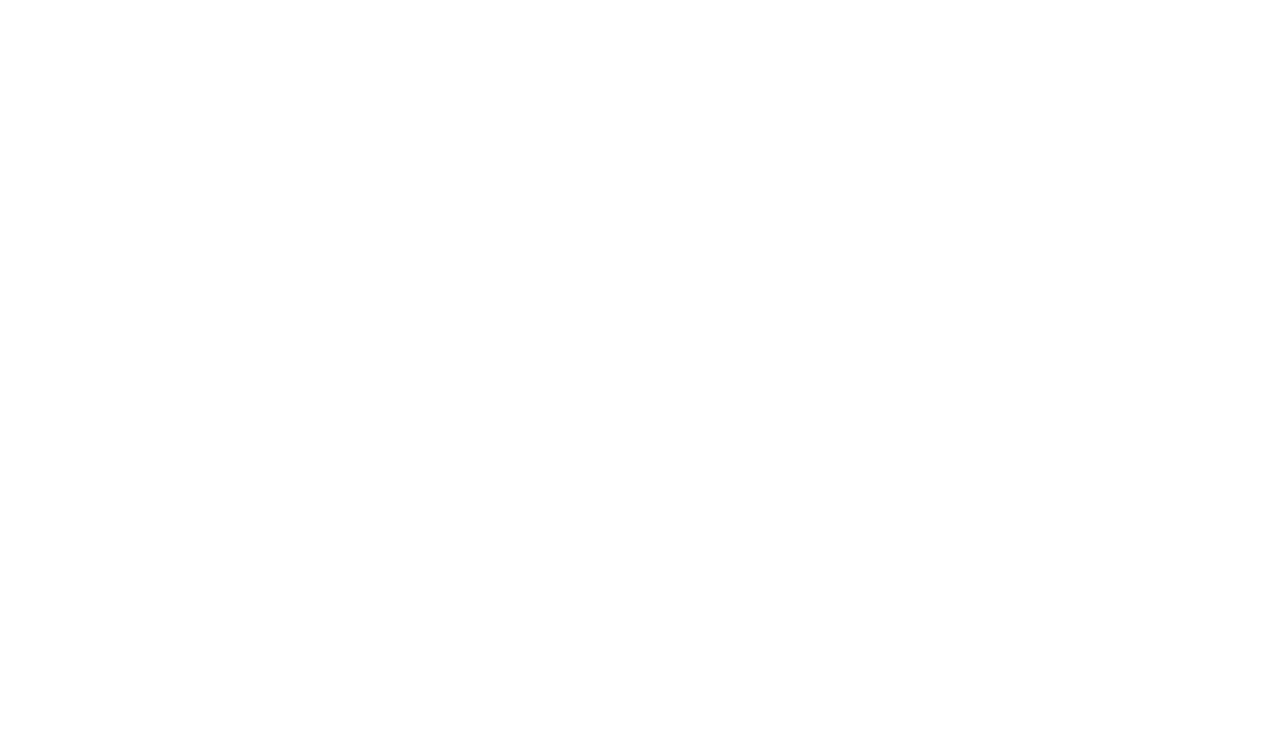
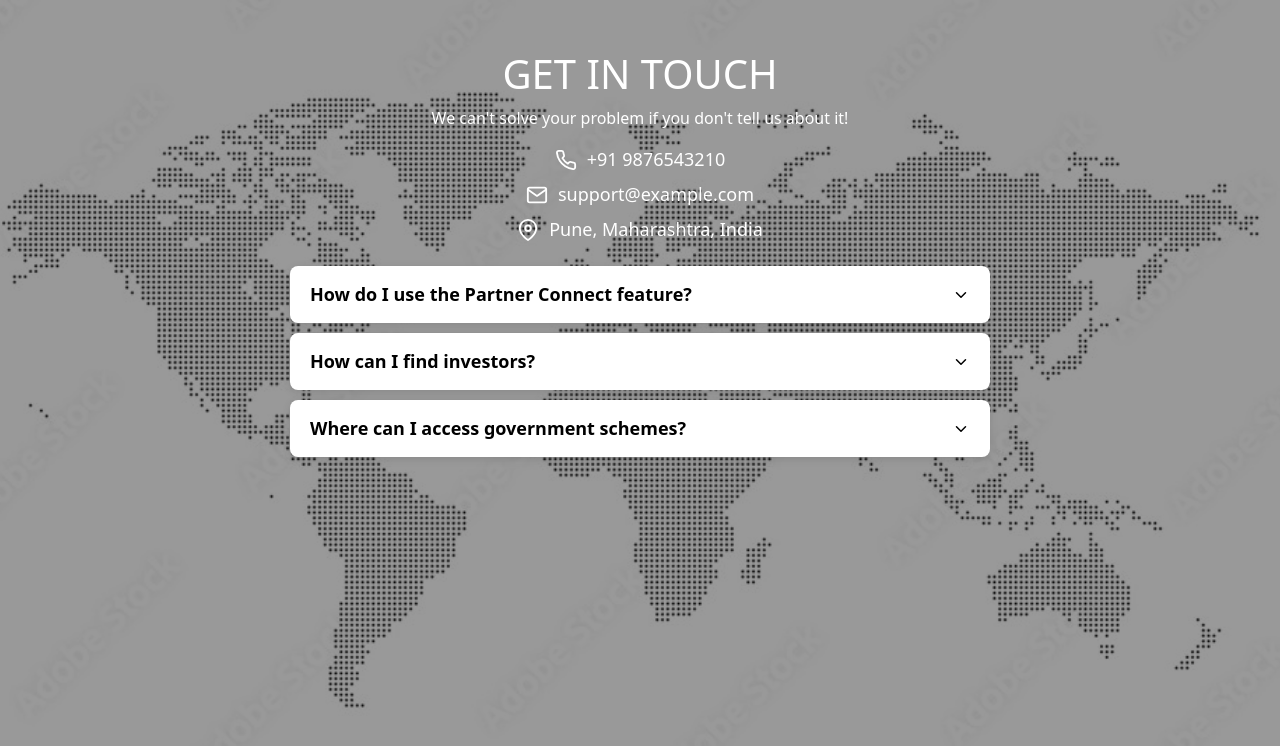
Before and after one commit to BusinessCommun-Com/BusinessCommun.Com, a React (Vite) app in the folder BusinessCommun.com/Client/: page /contact-us in a window 1280 px wide. Before the commit this address had no page. Shown: the top 746 px of the page. Built offline with nearby package versions, Linux system fonts and the light colour scheme.

Commit message:
contact us page added

```diff
--- a/BusinessCommun.com/Client/src/App.jsx
+++ b/BusinessCommun.com/Client/src/App.jsx
@@ -6,6 +6,7 @@
 import PartnerConnect from './Component/Forms/Partner_Investor_Forms/Partner_Form/Partner_Form.jsx'
 import Register from './Pages/Register/Register.jsx'
 import InvestorConnect from './Component/Forms/Partner_Investor_Forms/Investor_Form/Investor_Form.jsx'
+import ContactUs from './Pages/ContactUs/ContactUs.jsx'
 
 function App() {
 
@@ -33,6 +34,10 @@
         path='/company-register'
         element = {<CompanyDetail/>}
       />
+      <Route
+        path='/contact-us/'
+        element={<ContactUs/>}
+      />
     </Routes>
   )
 }
--- /dev/null
+++ b/BusinessCommun.com/Client/src/Pages/ContactUs/ContactUs.css
@@ -0,0 +1,87 @@
+.content-root {
+  position: relative;
+  width: 100%;
+  min-height: 100vh;
+  background-image: url('/src/assets/UI_Images/DottedWorldMap.jpg');
+  background-size: cover;
+  background-position: center;
+}
+
+/* Dark overlay */
+.content-root::before {
+  content: "";
+  position: absolute;
+  top: 0;
+  left: 0;
+  width: 100%;
+  height: 100%;
+  background: rgba(0,0,0,0.4);
+  z-index: 1;
+}
+
+.content-root .content {
+  position: relative;
+  z-index: 2;
+  text-align: center;
+  color: white;
+}
+
+
+.content{
+  display: flex;
+  justify-content: center;
+  align-items: center;
+  flex-direction: column;
+  top:50px;
+  gap:15px;
+}
+
+.contact-item {
+  display: flex;
+  justify-content: center;
+  align-items: center;
+  font-size: 18px;
+  margin: 8px 0;
+  gap: 10px;
+}
+
+.icon {
+  font-size: 22px;
+}
+
+.faq {
+  width: 100%;
+  max-width: 700px;
+}
+
+.faq-item {
+  background: white;
+  padding: 15px 20px;
+  border-radius: 8px;
+  margin-bottom: 10px;
+  box-shadow: 0 2px 8px rgba(0,0,0,0.1);
+}
+
+.faq-question {
+  display: flex;
+  justify-content: space-between;
+  align-items: center;
+  font-size: 18px;
+  font-weight: 600;
+  cursor: pointer;
+  color:black;
+}
+
+.faq-answer {
+  margin: 0;
+  padding: 10px 0 0 0;
+  text-align: left;
+  width: 100%;
+  font-size: 16px;
+  color: black;
+}
+
+.faq-answer p {
+  margin: 0;
+  padding: 0;
+}
--- /dev/null
+++ b/BusinessCommun.com/Client/src/Pages/ContactUs/ContactUs.jsx
@@ -0,0 +1,59 @@
+import './ContactUs.css'
+import { FiPhone, FiMail, FiMapPin } from "react-icons/fi";
+import faqs from "../../data/faqs.json";
+import { FiChevronDown, FiChevronUp } from "react-icons/fi";
+import { useState } from "react";
+
+function FAQItem({ question, answer }) {
+    const [open, setOpen] = useState(false);
+
+    return (
+        <div className="faq-item">
+            <div className="faq-question" onClick={() => setOpen(!open)}>
+                <span>{question}</span>
+                {open ? <FiChevronUp /> : <FiChevronDown />}
+            </div>
+
+            {open && (
+                <div className="faq-answer">
+                    <p>{answer}</p>
+                </div>
+            )}
+        </div>
+    );
+}
+
+
+export default function ContactUs() {
+    return (
+        <>
+            <div className="content-root">
+                <div className='content'>
+                    <div>
+                        <h1>GET IN TOUCH</h1>
+                        <p>We can't solve your problem if you don't tell us about it!</p>
+
+                        <p className="contact-item">
+                            <FiPhone className="icon" /> +91 9876543210
+                        </p>
+
+                        <p className="contact-item email-item">
+                            <FiMail className="icon" /> support@example.com
+                        </p>
+
+                        <p className="contact-item">
+                            <FiMapPin className="icon" /> Pune, Maharashtra, India
+                        </p>
+                    </div>
+
+                    <div className="faq">
+                        {faqs.map((item, index) => (
+                            <FAQItem key={index} question={item.question} answer={item.answer} />
+                        ))}
+                    </div>
+
+                </div>
+            </div>
+        </>
+    )
+}
--- /dev/null
+++ b/BusinessCommun.com/Client/src/data/faqs.json
@@ -0,0 +1,14 @@
+[
+  {
+    "question": "How do I use the Partner Connect feature?",
+    "answer": "Navigate to the Partner Connect section from the main menu, and explore partnerships that align with your business goals."
+  },
+  {
+    "question": "How can I find investors?",
+    "answer": "Use the Investor Search functionality to view potential investors interested in your business sector."
+  },
+  {
+    "question": "Where can I access government schemes?",
+    "answer": "Visit the Government Schemes section in the app for the latest programs tailored for businesses like yours."
+  }
+]
```
Also changed, not shown: BusinessCommun.com/Client/src/assets/UI_Images/DottedWorldMap.jpg (added).
